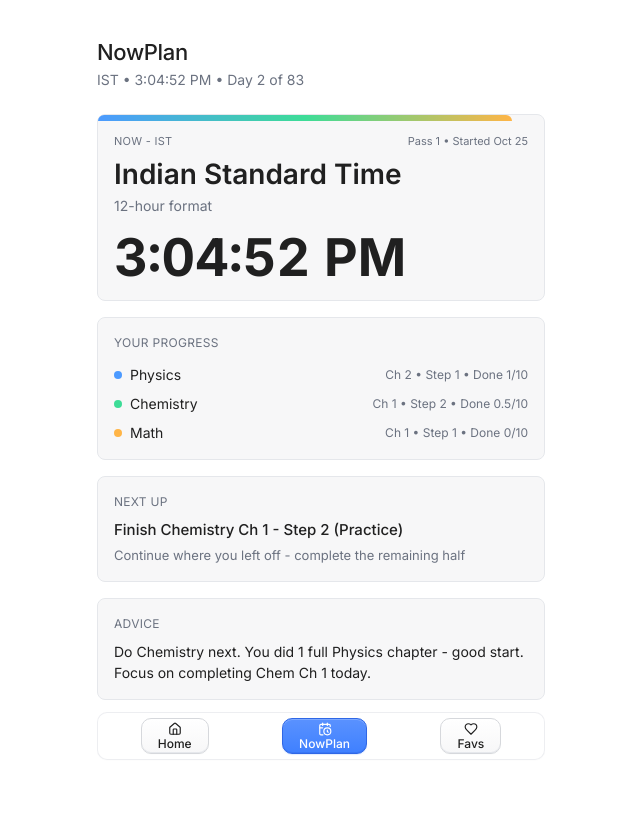
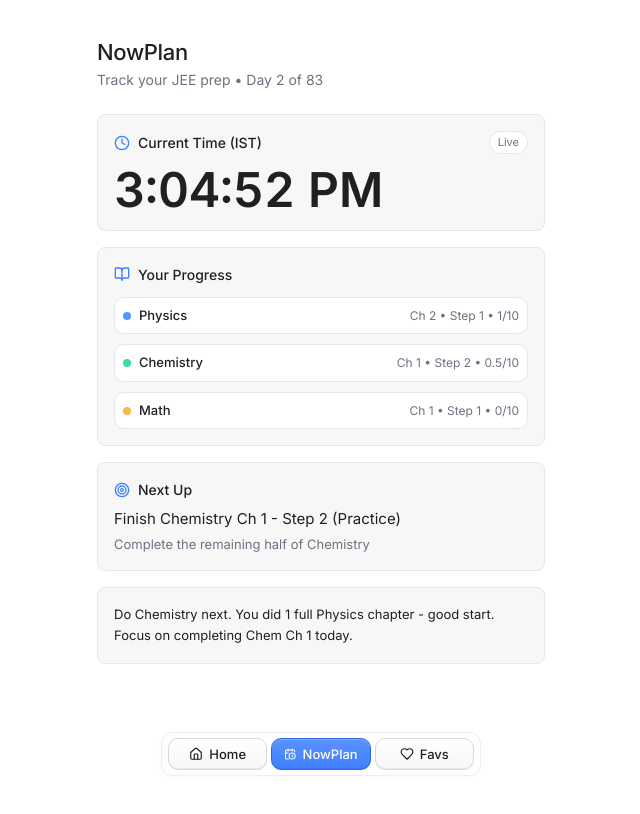
Before and after one commit to gurmeet-tech/savelinks, a Next.js app: page /nowplan in a window 1280 px wide. Shown: the top 814 px of the page, without its empty margins (319-959 px from the left). Built offline with nearby package versions, Linux system fonts and the light colour scheme.

Commit message:
Cleaner NowPlan UI + compact floating bar

```diff
--- a/src/app/nowplan/page.tsx
+++ b/src/app/nowplan/page.tsx
@@ -3,6 +3,7 @@
 import { Card } from "@/components/ui/card";
 import { TextMorph } from "@/components/ui/text-morph";
 import { useEffect, useState } from "react";
+import { Clock, BookOpen, Target } from "lucide-react";
 
 function getISTNow() {
   const now = new Date();
@@ -52,64 +53,69 @@
 
   return (
     <div className="min-h-screen bg-white">
-      <main className="pt-6 sm:pt-10 pb-32 px-4 sm:px-6">
+      <main className="pt-6 sm:pt-10 pb-36 px-4 sm:px-6">
         <div className="mx-auto max-w-md">
           <div className="mb-6 animate-fade-slide-up">
             <h1 className="text-[20px] sm:text-[22px] font-medium leading-[1.15] tracking-[-0.015em] text-on-surface">
-              <TextMorph texts={["NowPlan", "Focus Now", "Plan Your Day"]} />
+              <TextMorph texts={["NowPlan", "Focus Now", "Your Plan"]} />
             </h1>
             <p className="mt-1 text-[13px] sm:text-[14px] text-muted">
-              IST • {t} • Day {dayNum} of 83
+              Track your JEE prep • Day {dayNum} of 83
             </p>
           </div>
 
           <Card className="mb-4 bg-neutral border-border hover-lift animate-fade-slide-up" style={{ animationDelay: "80ms" }}>
-            <div className="h-[6px] w-full rounded-t-md -mt-[16px] mx-[-16px] mb-3" style={{ background: "linear-gradient(90deg, #4C9AFF 0%, #3DDC97 50%, #FFB547 100%)" }} />
-            <div className="flex items-center justify-between mb-2">
-              <span className="text-[11px] uppercase tracking-wide text-muted">NOW - IST</span>
-              <span className="text-[11px] text-muted">Pass 1 • Started Oct 25</span>
+            <div className="flex items-center justify-between mb-3">
+              <div className="flex items-center gap-2">
+                <Clock className="h-4 w-4 text-primary" />
+                <span className="text-[14px] font-medium text-on-surface">Current Time (IST)</span>
+              </div>
+              <span className="text-[11px] px-2 py-0.5 rounded-full bg-surface border border-border text-muted">Live</span>
             </div>
-            <h2 className="text-[28px] font-semibold leading-[1.2] text-on-surface">Indian Standard Time</h2>
-            <p className="text-[14px] text-muted mt-1">12-hour format</p>
-            <div className="mt-4 text-[42px] sm:text-[52px] font-bold tabular-nums leading-none text-on-surface">{t}</div>
+            <div className="text-[38px] sm:text-[48px] font-semibold tabular-nums leading-none text-on-surface">{t}</div>
           </Card>
 
           <Card className="mb-4 bg-neutral border-border animate-fade-slide-up" style={{ animationDelay: "140ms" }}>
-            <p className="text-[12px] uppercase tracking-wide text-muted mb-3">Your Progress</p>
-            <div className="flex flex-col gap-2">
-              <div className="flex items-center justify-between">
+            <div className="flex items-center gap-2 mb-3">
+              <BookOpen className="h-4 w-4 text-primary" />
+              <span className="text-[14px] font-medium text-on-surface">Your Progress</span>
+            </div>
+            <div className="flex flex-col gap-2.5">
+              <div className="flex items-center justify-between p-2 rounded-lg bg-surface border border-border">
                 <div className="flex items-center gap-2">
                   <span className="h-2 w-2 rounded-full" style={{ background: "#4C9AFF" }} />
-                  <span className="text-[14px] text-on-surface">Physics</span>
+                  <span className="text-[13px] font-medium text-on-surface">Physics</span>
                 </div>
-                <span className="text-[12px] text-muted">Ch {physChap} • Step {physStep} • Done 1/10</span>
+                <span className="text-[12px] text-muted">Ch {physChap} • Step {physStep} • 1/10</span>
               </div>
-              <div className="flex items-center justify-between">
+              <div className="flex items-center justify-between p-2 rounded-lg bg-surface border border-border">
                 <div className="flex items-center gap-2">
                   <span className="h-2 w-2 rounded-full" style={{ background: "#3DDC97" }} />
-                  <span className="text-[14px] text-on-surface">Chemistry</span>
+                  <span className="text-[13px] font-medium text-on-surface">Chemistry</span>
                 </div>
-                <span className="text-[12px] text-muted">Ch {chemChap} • Step {chemStep} • Done 0.5/10</span>
+                <span className="text-[12px] text-muted">Ch {chemChap} • Step {chemStep} • 0.5/10</span>
               </div>
-              <div className="flex items-center justify-between">
+              <div className="flex items-center justify-between p-2 rounded-lg bg-surface border border-border">
                 <div className="flex items-center gap-2">
                   <span className="h-2 w-2 rounded-full" style={{ background: "#FFB547" }} />
-                  <span className="text-[14px] text-on-surface">Math</span>
+                  <span className="text-[13px] font-medium text-on-surface">Math</span>
                 </div>
-                <span className="text-[12px] text-muted">Ch 1 • Step 1 • Done 0/10</span>
+                <span className="text-[12px] text-muted">Ch 1 • Step 1 • 0/10</span>
               </div>
             </div>
           </Card>
 
           <Card className="mb-4 bg-neutral border-border animate-fade-slide-up" style={{ animationDelay: "180ms" }}>
-            <p className="text-[12px] uppercase tracking-wide text-muted mb-2">Next Up</p>
-            <p className="text-[15px] font-medium text-on-surface">Finish Chemistry Ch {chemChap} - Step 2 (Practice)</p>
-            <p className="text-[13px] text-muted mt-1">Continue where you left off - complete the remaining half</p>
+            <div className="flex items-center gap-2 mb-2">
+              <Target className="h-4 w-4 text-primary" />
+              <span className="text-[14px] font-medium text-on-surface">Next Up</span>
+            </div>
+            <p className="text-[15px] text-on-surface">Finish Chemistry Ch {chemChap} - Step 2 (Practice)</p>
+            <p className="text-[13px] text-muted mt-1">Complete the remaining half of Chemistry</p>
           </Card>
 
           <Card className="bg-neutral border-border animate-fade-slide-up" style={{ animationDelay: "220ms" }}>
-            <p className="text-[12px] uppercase tracking-wide text-muted mb-2">Advice</p>
-            <p className="text-[14px] text-on-surface">Do Chemistry next. You did 1 full Physics chapter - good start. Focus on completing Chem Ch 1 today.</p>
+            <p className="text-[13px] text-on-surface leading-relaxed">Do Chemistry next. You did 1 full Physics chapter - good start. Focus on completing Chem Ch 1 today.</p>
           </Card>
         </div>
       </main>
--- a/src/components/nav/floating-bottom-bar.tsx
+++ b/src/components/nav/floating-bottom-bar.tsx
@@ -15,8 +15,8 @@
   ];
 
   return (
-    <div className="fixed bottom-[40px] left-1/2 -translate-x-1/2 z-50 w-[calc(100%-2rem)] max-w-sm sm:max-w-md">
-      <nav className="flex items-center justify-around gap-1 h-12 px-2 rounded-[10px] border border-border/70 bg-[rgba(255,255,255,0.85)] backdrop-blur-xl backdrop-saturate-150 shadow-[0_1px_1px_rgba(0,0,0,0.01)]">
+    <div className="fixed bottom-[24px] left-1/2 -translate-x-1/2 z-50 w-[calc(100%-1.5rem)] max-w-xs">
+      <nav className="flex items-center justify-between gap-1 h-11 px-1.5 rounded-[12px] border border-border/70 bg-[rgba(255,255,255,0.9)] backdrop-blur-xl backdrop-saturate-150 shadow-[0_2px_8px_rgba(16,24,40,0.02)]">
         {items.map((item) => {
           const active = pathname === item.href;
           const Icon = item.icon;
@@ -25,10 +25,10 @@
               key={item.href}
               href={item.href}
               className={cn(
-                "relative overflow-hidden flex flex-col items-center justify-center gap-0.5 h-9 px-4 rounded-lg text-[12px] font-medium transition-all duration-150 active:scale-[0.98]",
+                "relative overflow-hidden flex items-center justify-center gap-1.5 h-8 px-3 rounded-lg text-[13px] font-medium transition-all duration-150 active:scale-[0.98] flex-1",
                 active
-                  ? "text-surface bg-[linear-gradient(180deg,#5A92FF_0%,#3F80FF_100%)] border border-[#2F67E6] shadow-[inset_0_1px_0_rgba(255,255,255,0.22),inset_0_-1px_0_rgba(47,103,230,0.4),0_1px_1px_rgba(63,128,255,0.16)]"
-                  : "text-on-surface bg-[linear-gradient(180deg,#FFFFFF_0%,#F7F7F8_100%)] border border-[#D6D8DC] shadow-[inset_0_1px_0_rgba(255,255,255,1),inset_0_-1px_0_rgba(229,231,235,0.9),0_1px_1px_rgba(16,24,40,0.01)] hover:bg-[linear-gradient(180deg,#FFFFFF_0%,#F5F6F7_100%)]"
+                  ? "text-surface bg-[linear-gradient(180deg,#5A92FF_0%,#3F80FF_100%)] border border-[#2F67E6] shadow-[inset_0_1px_0_rgba(255,255,255,0.22),inset_0_-1px_0_rgba(47,103,230,0.4)]"
+                  : "text-on-surface bg-[linear-gradient(180deg,#FFFFFF_0%,#F7F7F8_100%)] border border-[#D6D8DC] shadow-[inset_0_1px_0_rgba(255,255,255,1),inset_0_-1px_0_rgba(229,231,235,0.9)] hover:bg-[linear-gradient(180deg,#FFFFFF_0%,#F5F6F7_100%)]"
               )}
             >
               <Icon className="h-3.5 w-3.5" />
```
